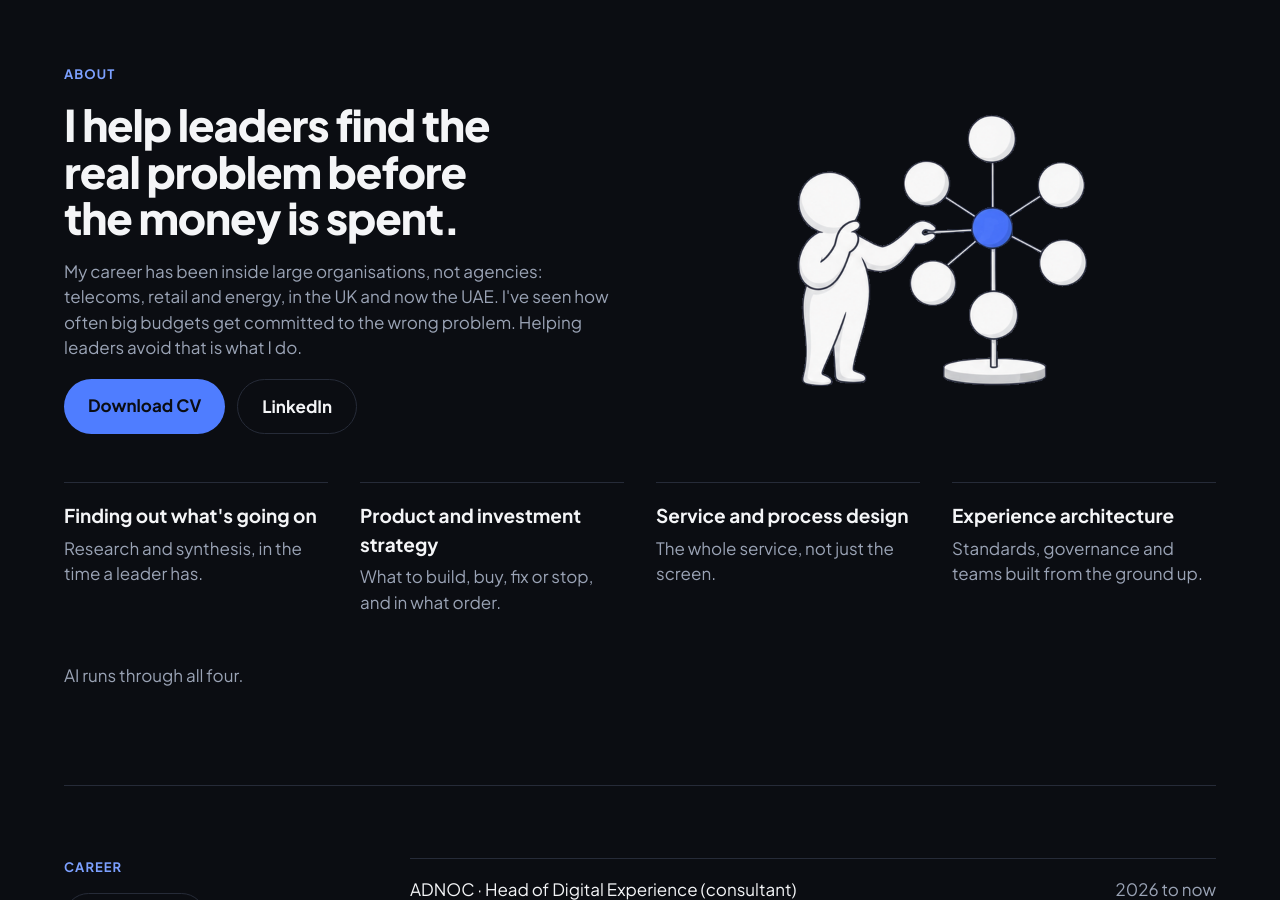
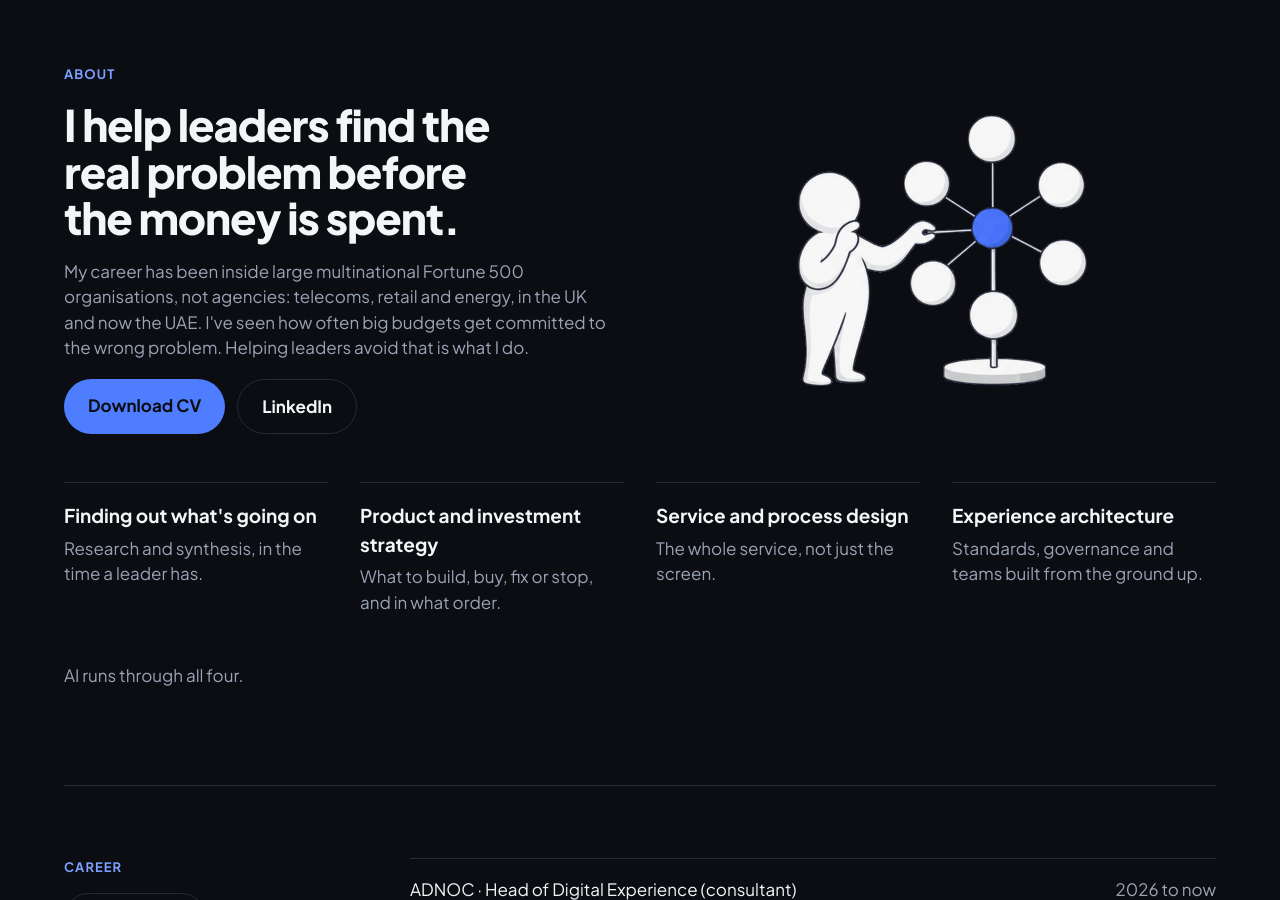
Before and after one commit to jasonrutterford-cyber/jasonrutterford-cyber.github.io, a Jekyll site: the page built from index.html, in a window 1280 px wide and 900 px high, scrolled down 1399 px. Built offline with Jekyll 4.4.1, drawn with Linux system fonts in a browser that asks for light colours.

Commit message:
Home: describe career as inside large multinational Fortune 500 organisations
Co-Authored-By: Claude Fable 5.2 <noreply@anthropic.com>
Claude-Session: https://claude.ai/code/session_01H4C9CjJYeuZRjWq9tL3vFb

```diff
--- a/index.html
+++ b/index.html
@@ -85,7 +85,7 @@ html{scroll-behavior:smooth}img{max-width:100%}
 <div style="flex: 1 1 420px; min-width: 0; display: flex; flex-direction: column; gap: 18px">
 <div style="font-size: 13px; font-weight: 700; letter-spacing: 0.08em; text-transform: uppercase; color: var(--accent)">About</div>
 <h2 style="margin: 0; max-width: 20ch; font-weight: 800; font-size: clamp(30px, 3.4vw, 46px); line-height: 1.06; letter-spacing: -0.025em">I help leaders find the real problem before the money is spent.</h2>
-<p style="margin: 0; max-width: 52ch; color: var(--muted)">My career has been inside large organisations, not agencies: telecoms, retail and energy, in the UK and now the UAE. I&#39;ve seen how often big budgets get committed to the wrong problem. Helping leaders avoid that is what I do.</p>
+<p style="margin: 0; max-width: 52ch; color: var(--muted)">My career has been inside large multinational Fortune 500 organisations, not agencies: telecoms, retail and energy, in the UK and now the UAE. I&#39;ve seen how often big budgets get committed to the wrong problem. Helping leaders avoid that is what I do.</p>
 <div style="display: flex; flex-wrap: wrap; gap: 12px">
 <a href="/assets/portfolio/Jason-Rutterford-CV.pdf" download="Jason-Rutterford-CV.pdf" style="text-decoration: none; padding: 14px 24px; background: #4F7DFF; color: #0B0D12; border-radius: 999px; font-weight: 700">Download CV</a>
 <a href="https://www.linkedin.com/in/jason-rutterford-658a4347/" target="_blank" rel="noopener" style="text-decoration: none; padding: 14px 24px; border: 1px solid var(--line); border-radius: 999px; font-weight: 700">LinkedIn</a>
```
